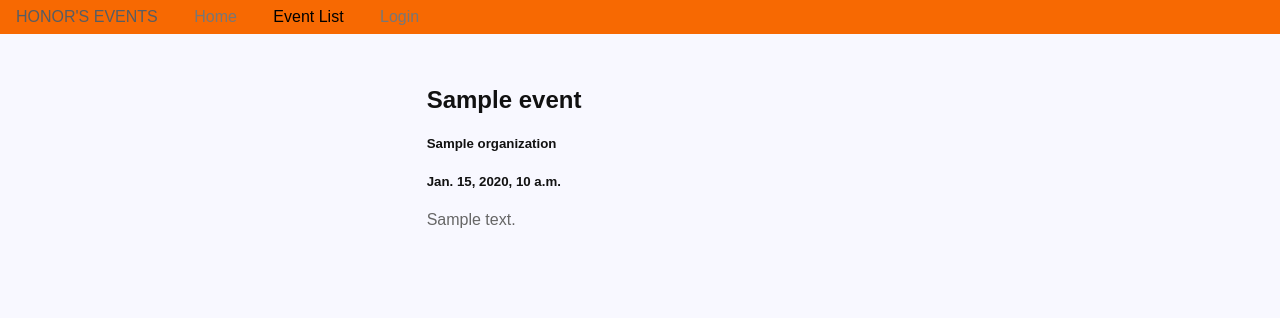
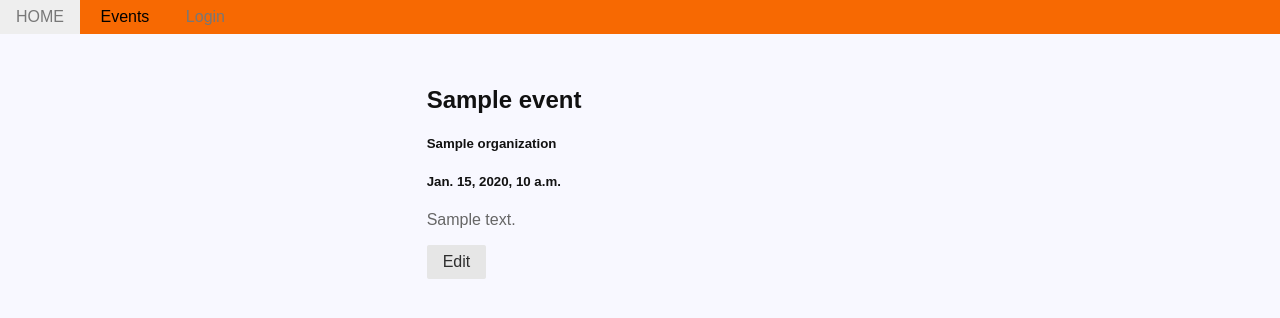
Before and after one commit to RITHonorsTechCommittee/honors-app, a Django app: page /events/1/ in a window 1280 px wide. Shown: the top 318 px of the page. Run offline with Django 3.2, Linux system fonts and the light colour scheme; tables that the repository leaves empty hold one stand-in row (values such as "Sample post"); parts of the project's set-up code (start-up, migrations or seed data) failed here and were passed over; some libraries are stand-ins or nearby versions.

Commit message:
polished events

```diff
--- a/honors_app/templates/base.html
+++ b/honors_app/templates/base.html
@@ -17,12 +17,10 @@
 
         <div class="header">
             <div class="pure-menu pure-menu-horizontal">
-                <a class="pure-menu-heading" href="">Honor's Events</a>
-
+                <a href="{% url 'home' %}" class="pure-menu-heading pure-menu-link">Home</a>
                 <ul class="pure-menu-list">
-                    <li class="pure-menu-item"><a href="#" class="pure-menu-link">Home</a></li>
-                    <li class="pure-menu-item pure-menu-selected"><a href="{% url 'events' %}" class="pure-menu-link">Event List</a></li>
-                    <li class="pure-menu-item"><a href="#" class="pure-menu-link">Login</a></li>
+                    <li class="pure-menu-item pure-menu-selected"><a href="{% url 'events' %}" class="pure-menu-link">Events</a></li>
+                    <li class="pure-menu-item"><a href="{% url 'login' %}" class="pure-menu-link">Login</a></li>
                 </ul>
             </div>
         </div>
--- a/honors_app/templates/event_view.html
+++ b/honors_app/templates/event_view.html
@@ -12,10 +12,10 @@
         <div class="pure-u-1-3">
 
             <h2>{{ event.name }}</h2>
-	    <h5>{{ event.organization.name }}</h5>
-	    <h5>{{ event.start_time|date:"DATETIME_FORMAT" }}</h5>
-	    <p>{{ event.description }}</p>
-
+            <h5>{{ event.organization.name }}</h5>
+            <h5>{{ event.start_time|date:"DATETIME_FORMAT" }}</h5>
+            <p>{{ event.description }}</p>
+            <a class="pure-button" href="edit/">Edit</a>
         </div>
         <div class="pure-u-1-3"></div>
     </div>
--- a/honors_app/templates/events_overview.html
+++ b/honors_app/templates/events_overview.html
@@ -10,8 +10,8 @@
     <div class="pure-g">
         <div class="pure-u-1-3"></div>
         <div class="pure-u-1-3">
-
-            <h2>Events Overview for {{ request.user }}: </h2>
+            <h2>Events Overview for {{ request.user }}</h2>
+            <a class="pure-button pure-button-primary" href="{% url 'event-edit' 'new' %}">New Event</a>
             {% for org,events in user_org_events.items %}
             <h4>{{ org.name }}</h4>
             <ul>
--- a/honors_app/urls.py
+++ b/honors_app/urls.py
@@ -3,9 +3,9 @@ from django.urls import path
 from . import views
 
 urlpatterns = [
-    path('', views.homepage),
-    path('event/<int:pk>/', views.event_details, name='event-detail'),
-    path('accounts/login/', views.login),
+    path('', views.homepage, name='home'),
+    path('events/<pk>/edit/', views.event_edit, name='event-edit'),
+    path('accounts/login/', views.login, name='login'),
     path('events/', views.events_overview, name='events'),
-    path('events/<int:pk>/', views.event_view, name='event-view'),
+    path('events/<pk>/', views.event_view, name='event-view'),
 ]
--- a/honors_app/views.py
+++ b/honors_app/views.py
@@ -1,6 +1,7 @@
 from django.http import HttpResponseRedirect, HttpResponse
 from django.shortcuts import render, get_object_or_404
 from django.views import generic
+from django.urls import reverse
 from django.contrib.auth.decorators import login_required
 
 from .models import Event, Organization
@@ -11,21 +12,26 @@ def homepage(request):
     return render(request, 'homepage.html')
 
 
-def event_details(request, pk):
+def event_edit(request, pk):
     if request.method == 'POST':
-        form = EventForm(request.POST, instance=get_object_or_404(Event, pk=pk))
+        if pk != 'new':
+            form = EventForm(request.POST, instance=get_object_or_404(Event, pk=pk))
+        else:
+            form = EventForm(request.POST)
         if form.is_valid():
             #TODO: add check for sequence, user permsissions
-            form.save()
-            return HttpResponseRedirect(request.path)
+            event = form.save()
+            return HttpResponseRedirect(reverse('event-view', args=[event.pk]))
 
     else:
         if pk == 'new':
+            instance = None
             form = EventForm()
         else:
-            form = EventForm(instance=get_object_or_404(Event, pk=pk))
+            instance = get_object_or_404(Event, pk=pk)
+            form = EventForm(instance=instance)
 
-    return render(request, 'event_detail.html', {'form': form})
+    return render(request, 'event_edit.html', {'form': form, 'instance': instance})
 
 def login(request):
     return render(request, 'login_oauth.html')
```
Also changed, not shown: honors_app/templates/event_detail.html (deleted, +0 -55 lines), honors_app/templates/event_edit.html (added, +62 -0 lines), 1 other file.
